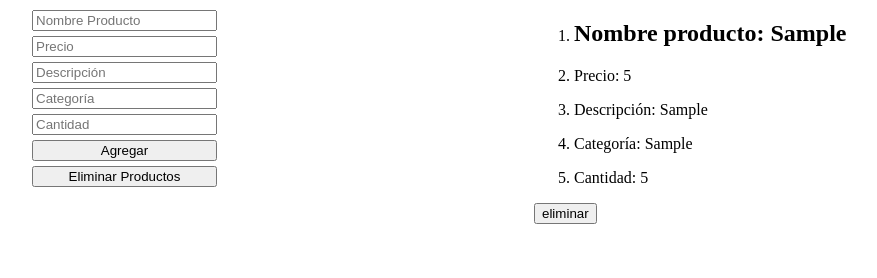
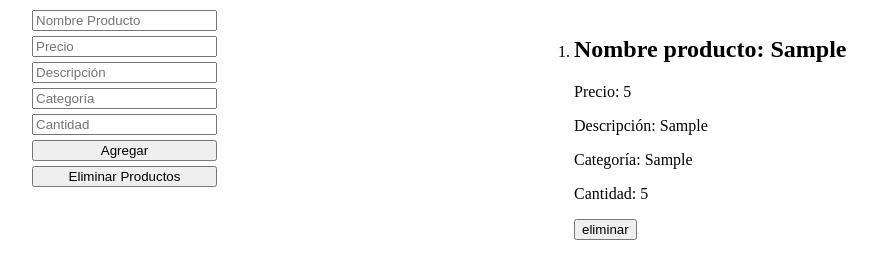
Before and after one commit to ValeriaAcuM/javascrpt-1-grupo-2-proyecto-final, a plain HTML site: page index.html in a window 1280 px wide. Both pictures are taken after typing "Sample", "5", "Sample", "Sample", "5" into the empty fields and a click on the button "Agregar". Shown: the whole page, without its empty margins (106-983 px from the left). Drawn offline with Linux system fonts and the light colour scheme.

Commit message:
template htm actualzado

```diff
--- a/index.html
+++ b/index.html
@@ -37,7 +37,7 @@
         <button type="button" id="eliminar">Eliminar Productos</button>
     </form>
 
-    <div class="container__productos"></div>
+    <ol class="container__productos"></ol>
   </div>
 </body>
 <script src="main.js"></script>
--- a/main.js
+++ b/main.js
@@ -21,43 +21,41 @@ function ingresar_producto(form_data) {
 const imprimir_productos = () => {
   const imprimir = lista_productos.map((item) => {
     return `
-      <div class="card__producto">
-        <ol>
-        <li><h2>Nombre producto: ${item.nombre}</h2></li>
-        <li><p>Precio: ${item.precio}</p></li>
-        <li><p>Descripción: ${item.descripcion}</p></li>
-        <li><p>Categoría: ${item.categoria}</p></li>
-        <li><p>Cantidad: ${item.cantidad}</p></li>
-        </ol>
+      <li class="card__producto">
+        <div>
+          <h2>Nombre producto: ${item.nombre}</h2>
+          <p>Precio: ${item.precio}</p>
+          <p>Descripción: ${item.descripcion}</p>
+          <p>Categoría: ${item.categoria}</p>
+          <p>Cantidad: ${item.cantidad}</p>
+        </div>
         <button id=${item.id}>eliminar</button>
-      </div>
+      </li>
     `;
   });
 
   document.querySelector(".container__productos").innerHTML = imprimir.join("");
+  verificar();
+}
+imprimir_productos();
 
 
 // creo una funcion que me permita verificar la entrada del boton
-
 function verificar() {
   lista_productos.forEach((i) =>
     document.getElementById(i.id).addEventListener("click", () => {
       lista_productos.forEach(function (id, index, object) {
-            if (id.id == i.id) {
+        if (id.id === i.id) {
           object.splice(index, 1);
           localStorage.setItem("producto", JSON.stringify(lista_productos));
           lista_productos = JSON.parse(localStorage.getItem("producto")) || [];
           imprimir_productos();
         }
       });
-        }
-      )
+    })
   );
 }
-  verificar();
 
-};
-imprimir_productos();
 
 // llama a las funnciones de ingresar y imprimir
 formulario.addEventListener("submit", (e) => {
```
Lines whose indentation alone changed are shown as unchanged.
